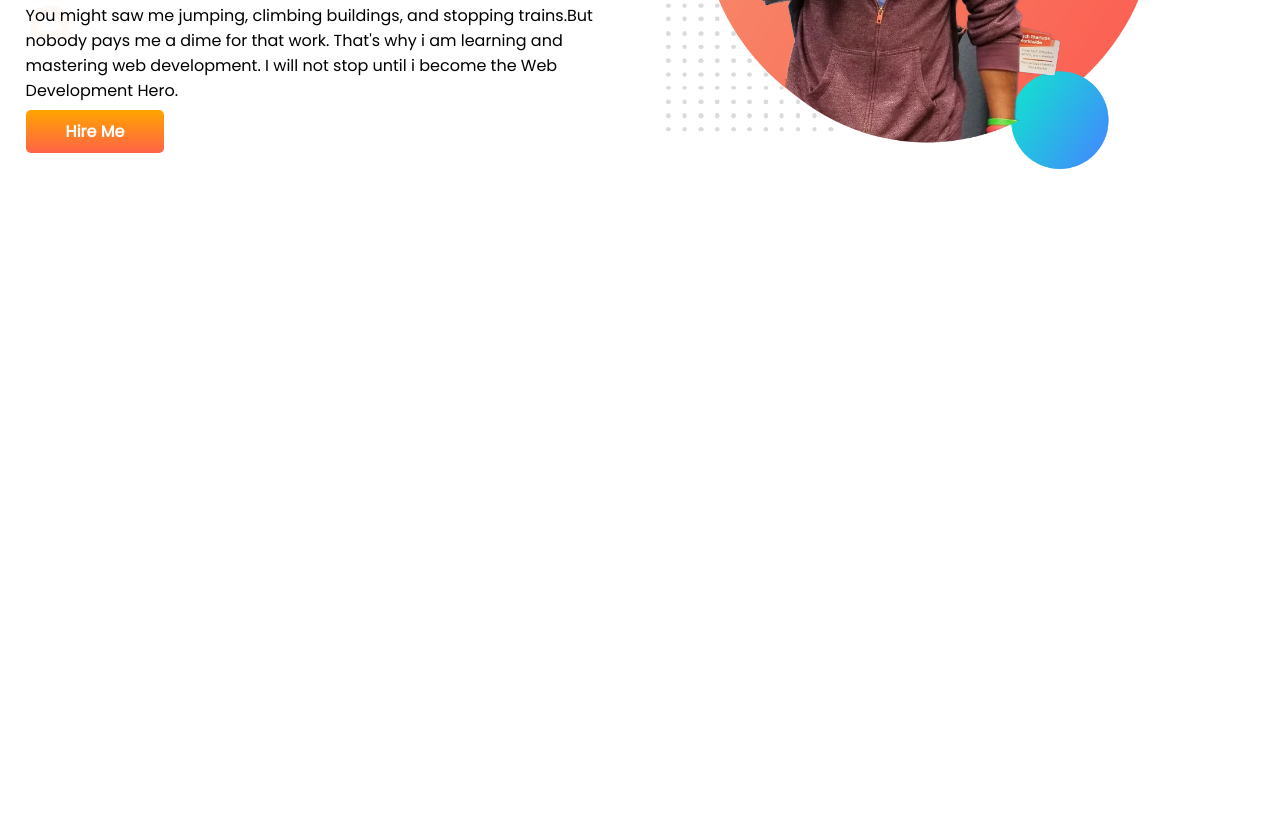
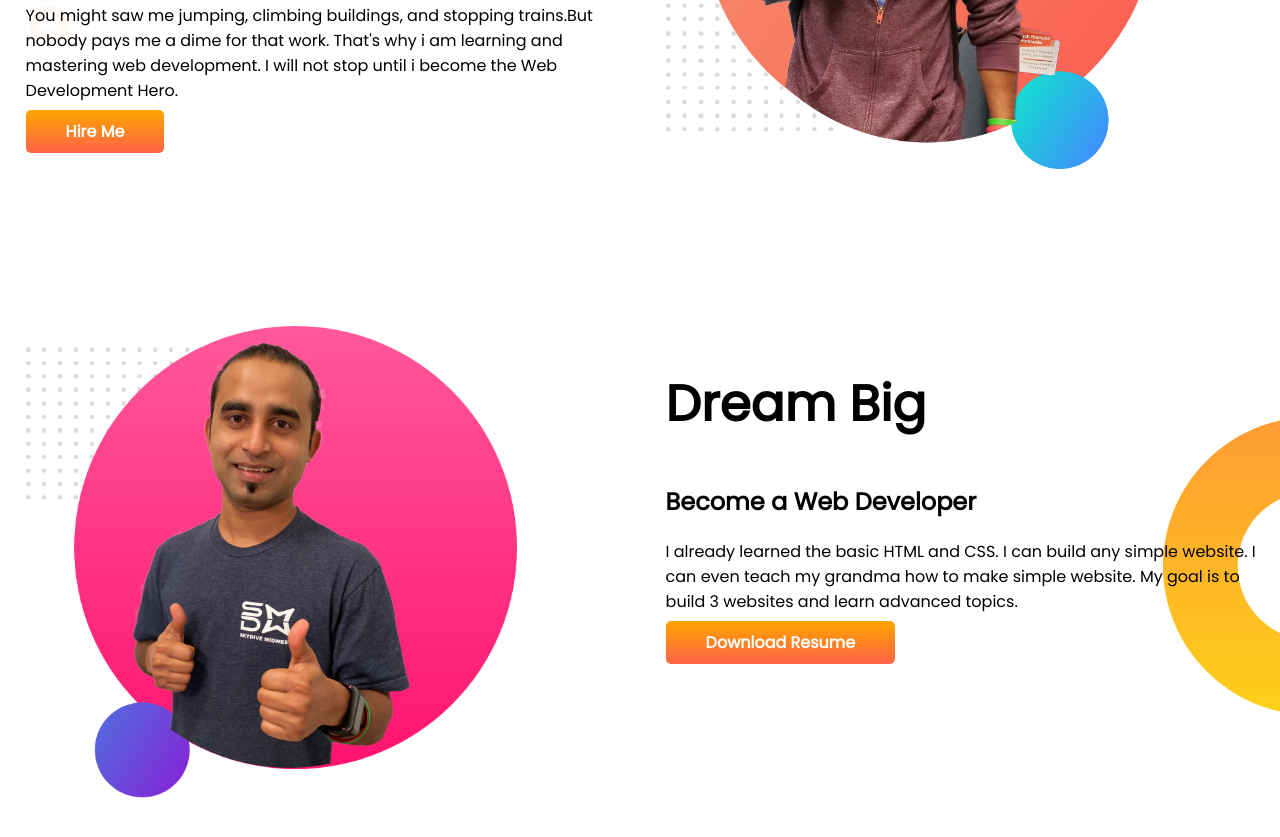
Before and after one commit to trycatch63/developor-portfolio, a plain HTML site: page index.html in a window 1280 px wide. Shown: the part 319-1156 px from the top of the page. Before the commit the page ends 800 px from the top, so only its background shows below. Drawn offline with Linux system fonts and the light colour scheme.

Commit message:
dream added

```diff
--- a/index.html
+++ b/index.html
@@ -33,5 +33,20 @@
         <img src="images/jhankar.png" alt="portfolio" />
       </div>
     </section>
+    <section class="dream-big">
+      <div class="half-width">
+        <img src="images/jhankar2.png" alt="" />
+      </div>
+      <div class="half-width">
+        <h1>Dream Big</h1>
+        <h2>Become a Web Developer</h2>
+        <p>
+          I already learned the basic HTML and CSS. I can build any simple
+          website. I can even teach my grandma how to make simple website. My
+          goal is to build 3 websites and learn advanced topics.
+        </p>
+        <a class="link-button" href="#">Download Resume</a>
+      </div>
+    </section>
   </body>
 </html>
--- a/style.css
+++ b/style.css
@@ -10,6 +10,7 @@ h1 {
 }
 section {
   display: flex;
+  margin-bottom: 150px;
 }
 .half-width {
   width: 50%;
@@ -30,3 +31,9 @@ section {
   background-image: url(images/top-banner.png);
   background-repeat: no-repeat;
 }
+
+.dream-big {
+  background-image: url(images/dream-bg.png);
+  background-repeat: no-repeat;
+  background-position: right;
+}
```
